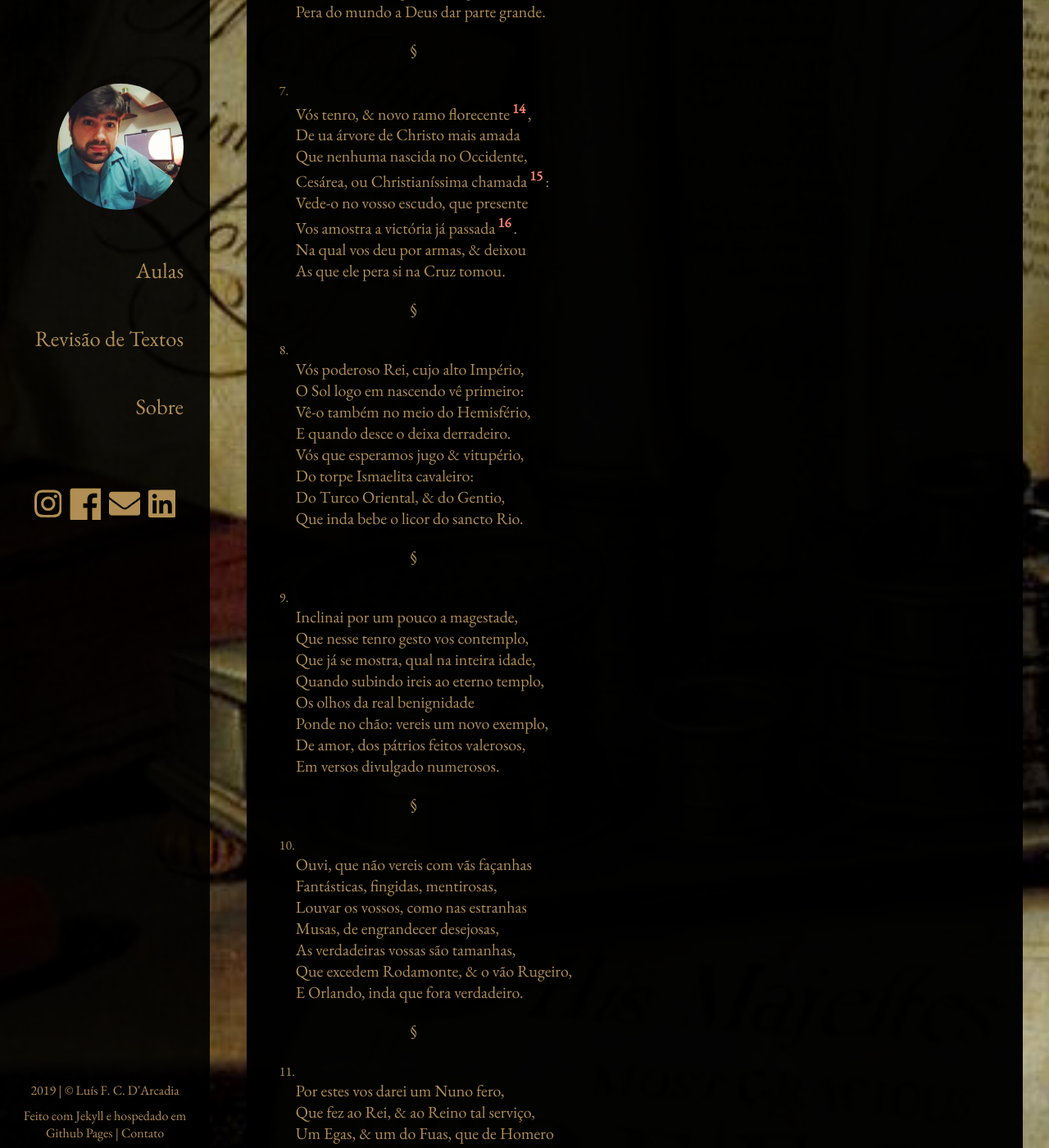
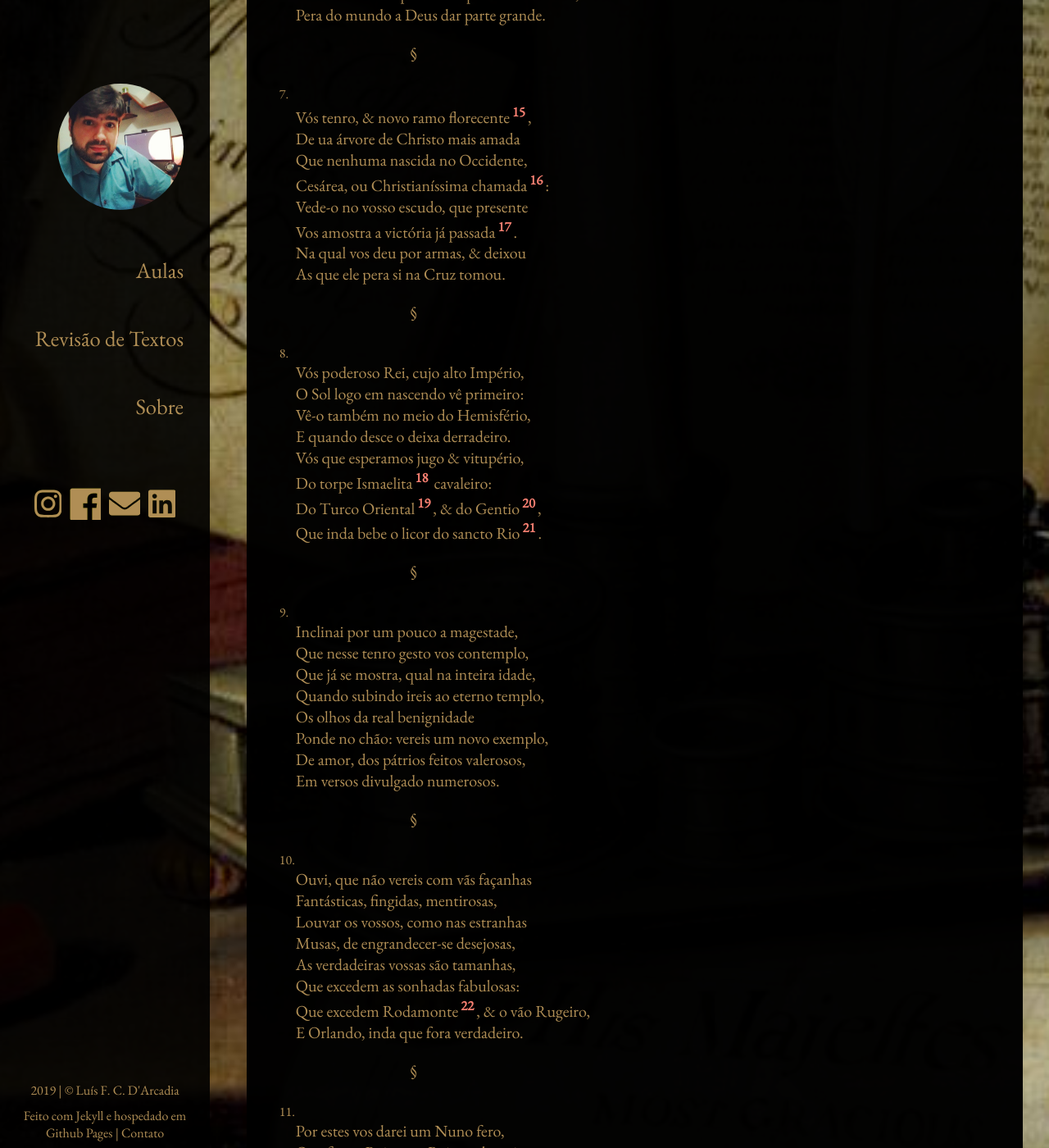
Before and after one commit to luisdarcadia/luisdarcadia.github.io, a Jekyll site: the page built from _lusiadas/cantoI.md, in a window 1280 px wide and 1400 px high, scrolled down 1948 px. Shown: the whole window at 82% size. Built offline with Jekyll 4.4.1, drawn with Linux system fonts in a browser that asks for light colours; nearby versions of some CDN libraries; some of the changed lines change nothing that is shown; some of the changed text lies outside the part shown.

Commit message:
notas lusiadas

```diff
--- a/_lusiadas/cantoI.md
+++ b/_lusiadas/cantoI.md
@@ -78,7 +78,7 @@ Dai-me agora um som alto, & sublimado,
 
 Um estilo grandioso, & corrente,
 
-Porque de vossas águas Phebo ordene,
+Porque de vossas águas Phebo[^footnote{%increment f%}] ordene,
 
 Que não tenham inveja de Hypocrene[^footnote{%increment f%}].
 
@@ -156,11 +156,11 @@ E quando desce o deixa derradeiro.
 
 Vós que esperamos jugo & vitupério,
 
-Do torpe Ismaelita cavaleiro:
+Do torpe Ismaelita[^footnote{% increment f%}] cavaleiro:
 
-Do Turco Oriental, & do Gentio,
+Do Turco Oriental[^footnote{% increment f%}], & do Gentio[^footnote{% increment f%}],
 
-Que inda bebe o licor do sancto Rio.
+Que inda bebe o licor do sancto Rio[^footnote{% increment f%}].
 
 ---
 
@@ -192,11 +192,13 @@ Fantásticas, fingidas, mentirosas,
 
 Louvar os vossos, como nas estranhas
 
-Musas, de engrandecer desejosas,
+Musas, de engrandecer-se desejosas,
 
 As verdadeiras vossas são tamanhas,
 
-Que excedem Rodamonte, & o vão Rugeiro,
+Que excedem as sonhadas fabulosas:
+
+Que excedem Rodamonte[^footnote{% increment f%}], & o vão Rugeiro,
 
 E Orlando, inda que fora verdadeiro.
 
@@ -321,6 +323,7 @@ Deseja de comprar-vos pera genro.
 [^footnote{%increment n%}]: As nove musas eram figuras mitológicas alegoria das artes. Aqui, Camões refere-se à Musa antiga como sinônimos de épicos antigos como a *Odisseia* e a *Eneida*.
 
 [^footnote{%increment n%}]: Tagides são as ninfas do rio Tejo, em Portugal, com quem o poeta dialoga .
+[^footnote{%increment n%}]: Phebo (contraparte latina do deus Apolo e, por vezes, também do deus Hélio), divindade que carregava o sol em carruagem pelo Céu, além de ser patrono das artes, conhecido como o líder das Musas e músico no Olimpo.
 
 [^footnote{%increment n%}]: Fonte de água sob o monte Helicon, na Grécia. Segundo a lenda, foi criada pelos cascos de Pégaso e era o lugar onde a Musas se encontravam. Quem bebia de sua água recebia inspiração poética.
 
@@ -332,4 +335,14 @@ Deseja de comprar-vos pera genro.
 
 [^footnote{% increment n%}]: "Cesárea" "Christianíssima" é referência ao parentesco da família real portuguesa ao Ducado de Borgonha, que fundou o Sacro Império Romano Germânico.
 
-[^footnote{% increment n%}]: Diz-se que Jesus Cristo, em aparição, prometeu a vitória sobre os Mouros a Afonso Henriques se este utilizasse a cruz e as cinco chagas em seu escudo. Elas ainda permanece na bandeira portuguesa, representadas pelos cinco escudetes azuis em forma de cruz.
+[^footnote{% increment n%}]: Diz-se que Jesus Cristo, em aparição, prometeu a vitória sobre os Mouros a Afonso Henriques se este utilizasse a cruz e as cinco chagas em seu escudo. Elas ainda permanecem na bandeira portuguesa, representadas pelos cinco escudetes azuis em forma de cruz.
+
+[^footnote{% increment n%}]: Ismaelita, nome para os habitantes da península arábica, pela descendência mítica da figura bíblica Ismael.
+
+[^footnote{% increment n%}]: Império Otomano, que depois da queda de Constantinopla criou as condições político-econômicas que propiciaram a expansão marítima colonial portuguesa.
+
+[^footnote{% increment n%}]: Expressão genérica para populações não cristãs.
+
+[^footnote{% increment n%}]: Rio Jordão, então controlado pelos Sarracenos.
+
+[^footnote{% increment n%}]: Personagem do épico *Orlando Furioso*, do poeta italiano Ariosto.
```
